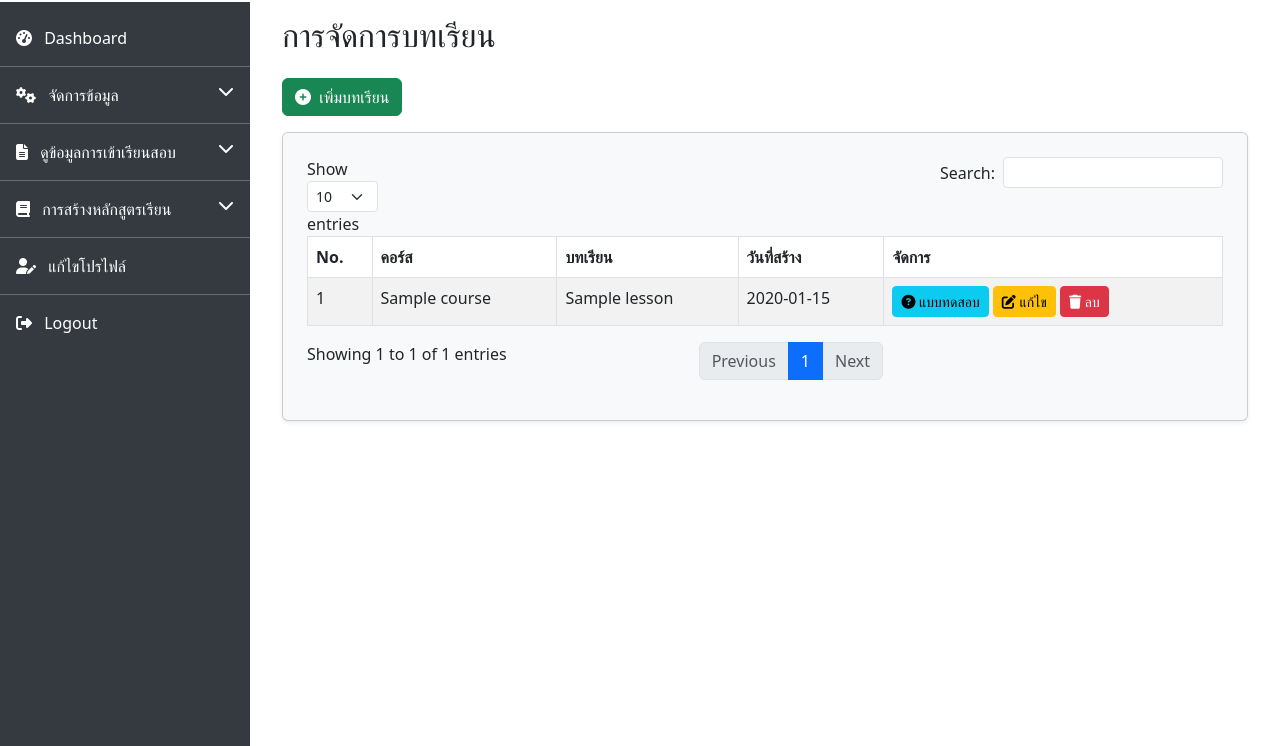
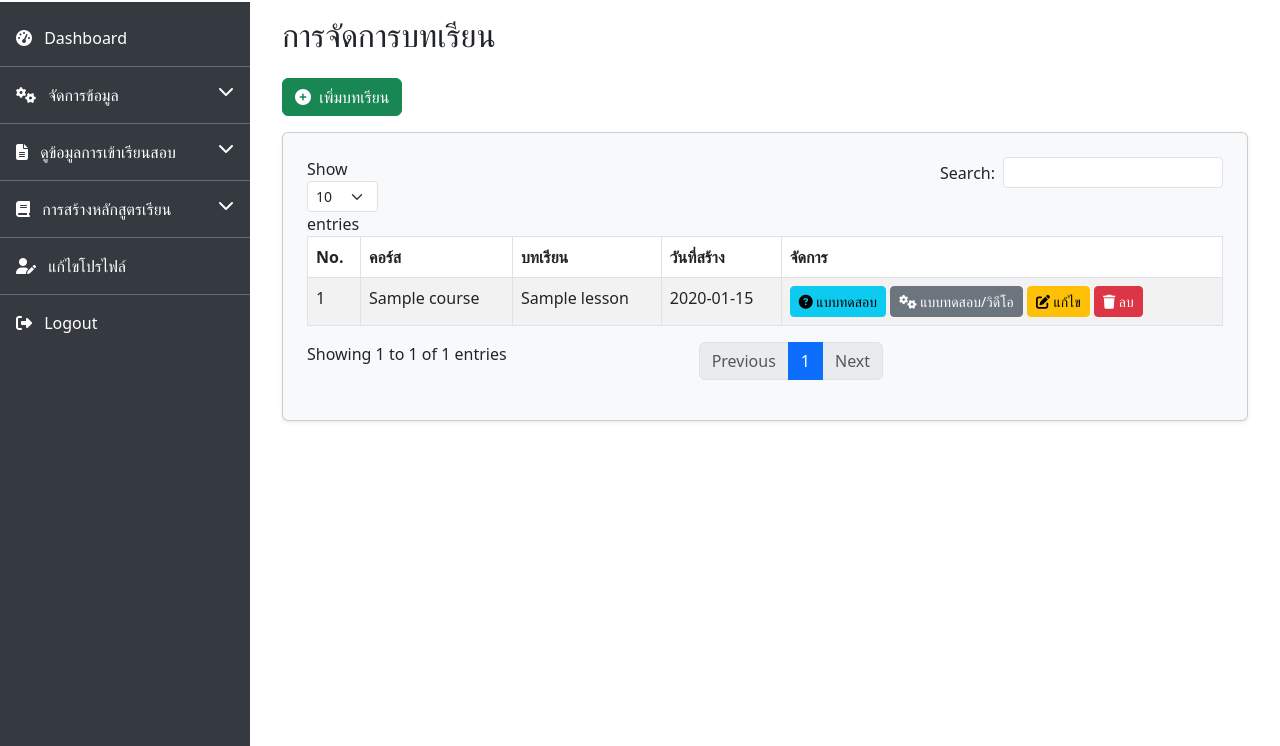
Before and after one commit to fanboy167/creditbank, a Flask app: template templates/admin/lesson.html in a window 1280 px wide. Shown: the part 54-800 px from the top of the page. Run offline with Flask 3, Linux system fonts and the light colour scheme; the template is opened without the code that fills it: most values are stand-ins (such as "Sample title", 1, 10 or a date in 2020); some libraries are stand-ins or nearby versions.

Commit message:
เพิ่มปุ่ม

```diff
--- a/templates/admin/lesson.html
+++ b/templates/admin/lesson.html
@@ -49,6 +49,11 @@
             <i class="fas fa-question-circle"></i> แบบทดสอบ
           </a>
 
+          <!-- ✅ ปุ่มใหม่: แบบทดสอบ/วิดีโอ -->
+          <a href="{{ url_for('quiz_and_video', lesson_id=lesson.id) }}" class="btn btn-secondary btn-sm" title="จัดการแบบทดสอบและวิดีโอ">
+            <i class="fas fa-cogs"></i> แบบทดสอบ/วิดีโอ
+          </a>
+
           <!-- ปุ่มแก้ไขบทเรียน -->
           <a href="{{ url_for('edit_lesson', lesson_id=lesson.id) }}" class="btn btn-warning btn-sm">
             <i class="fas fa-edit"></i> แก้ไข
```
